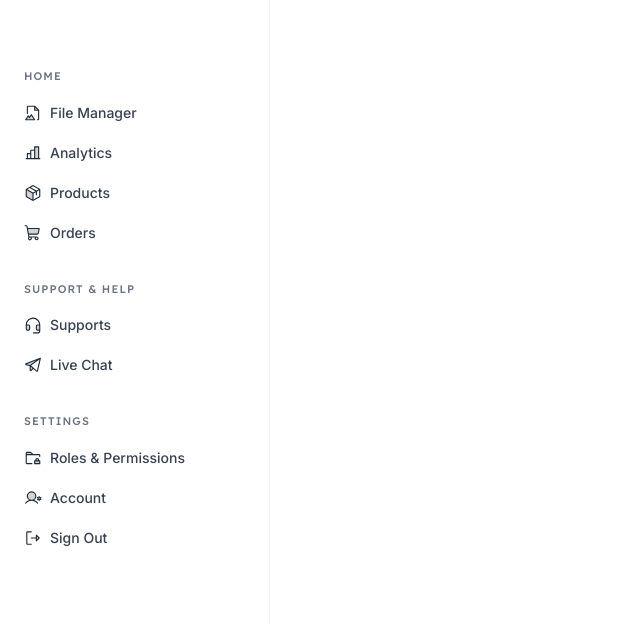
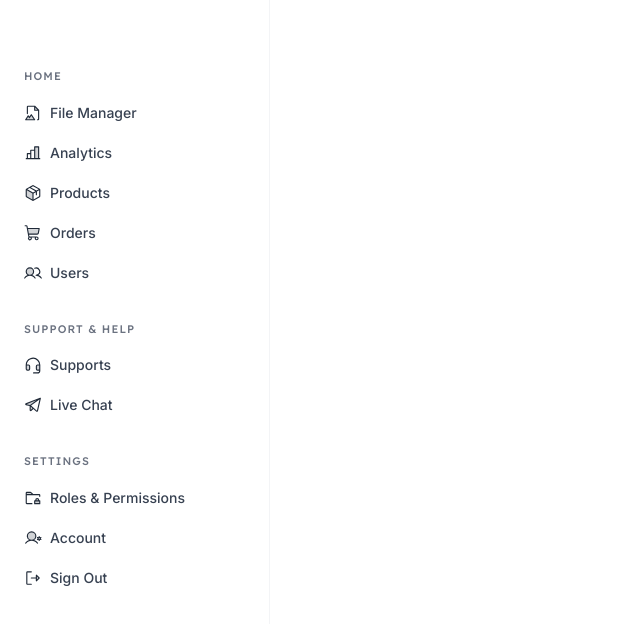
Before and after one commit to umardev500/next-dashboard, a Next.js app: page / in a window 1280 px wide. Shown: the top 624 px of the page, without its empty margins (0-640 px from the left). Built offline with nearby package versions, Linux system fonts and the light colour scheme.

Commit message:
add users menu

```diff
--- /dev/null
+++ b/src/components/atoms/icons/UserDuotone.tsx
@@ -0,0 +1,8 @@
+import React from 'react'
+
+export const UserDuotone = (props: React.SVGProps<SVGSVGElement>) => (
+  <svg xmlns="http://www.w3.org/2000/svg" width={32} height={32} viewBox="0 0 256 256" {...props}>
+    <path d="M136 108a52 52 0 1 1-52-52 52 52 0 0 1 52 52Z" opacity={0.2} />
+    <path d="M117.25 157.92a60 60 0 1 0-66.5 0 95.83 95.83 0 0 0-47.22 37.71 8 8 0 1 0 13.4 8.74 80 80 0 0 1 134.14 0 8 8 0 0 0 13.4-8.74 95.83 95.83 0 0 0-47.22-37.71ZM40 108a44 44 0 1 1 44 44 44.05 44.05 0 0 1-44-44Zm210.14 98.7a8 8 0 0 1-11.07-2.33A79.83 79.83 0 0 0 172 168a8 8 0 0 1 0-16 44 44 0 1 0-16.34-84.87 8 8 0 1 1-5.94-14.85 60 60 0 0 1 55.53 105.64 95.83 95.83 0 0 1 47.22 37.71 8 8 0 0 1-2.33 11.07Z" />
+  </svg>
+)
--- a/src/components/atoms/icons/index.ts
+++ b/src/components/atoms/icons/index.ts
@@ -8,4 +8,5 @@ export * from './SettingDuotone'
 export * from './ShoppingCartDuotone'
 export * from './SignoutDuotone'
 export * from './TelegramDuotone'
+export * from './UserDuotone'
 export * from './UserGearDuotone'
--- a/src/components/organisms/sidebar/SidebarMenuItems.tsx
+++ b/src/components/organisms/sidebar/SidebarMenuItems.tsx
@@ -7,6 +7,7 @@ import {
   ShoppingCartDuotone,
   SignoutDuotone,
   TelegramDuotone,
+  UserDuotone,
   UserGearDuotone,
 } from '@/components/atoms'
 import { type SidebarMenuType } from '@/types/menu'
@@ -34,6 +35,11 @@ export const SidebarMenuItems: SidebarMenuType[] = [
     name: 'Orders',
     href: '/',
     icon: <ShoppingCartDuotone className="w-[18px] h-[18px] fill-current" />,
+  },
+  {
+    name: 'Users',
+    href: '/',
+    icon: <UserDuotone className="w-[18px] h-[18px] fill-current" />,
   },
   {
     name: 'Support & Help',
```
